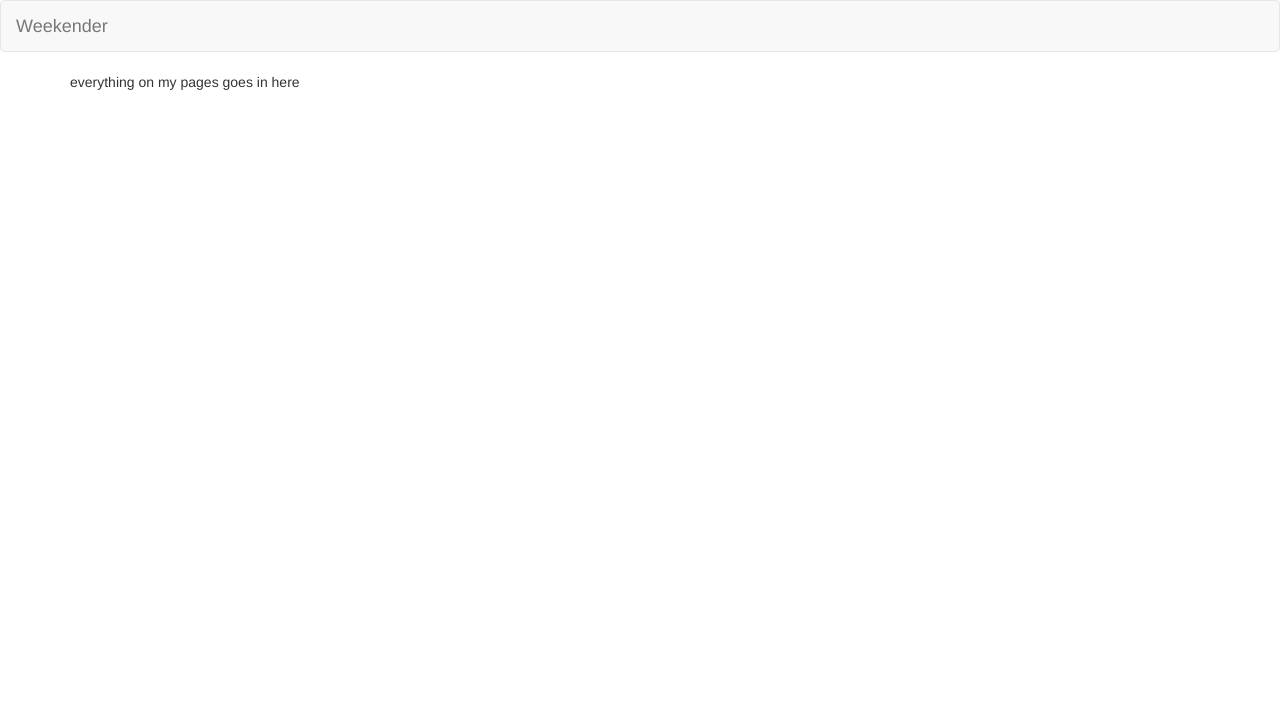
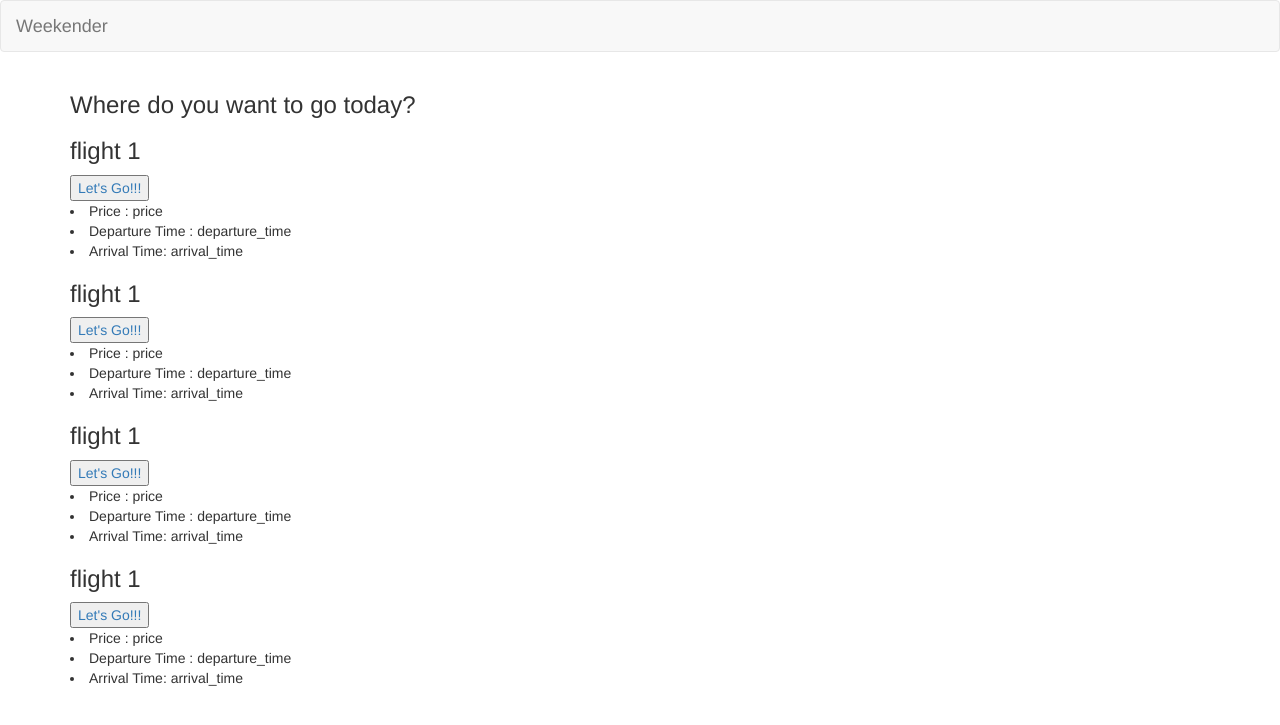
Before and after one commit to michelelee/weekender, a Flask app: page / in a window 1280 px wide. Shown: the top 725 px of the page. Run offline with Flask 2, Linux system fonts and the light colour scheme; some libraries are stand-ins or nearby versions.

Commit message:
another change

```diff
--- a/server.py
+++ b/server.py
@@ -14,12 +14,6 @@ app.jinja_env.undefined = StrictUndefined
 access_token="536176452.1fb234f.f67ad8054ffe4f46aecff1b2e4c4b7c6"
 
 @app.route('/')
-def go_home():
-	"""Homepage."""
-	print "lots of changes again"
-	return render_template("base.html")
-
-@app.route('/flight-results')
 def get_flight_results():
 	flight = "flight 1"
 	price = "price"
--- a/templates/flight_results.html
+++ b/templates/flight_results.html
@@ -2,19 +2,29 @@
 {% extends 'base.html' %}
 {% block content %}
 
-<div class><h3> Where do you want to go today? </h3> </div>
+<div>
+	<h3> Where do you want to go today? </h3>
+</div>
 <div>
 {% for flight_result in flight_results %}
-	<div> <h3> {{ flight }} </h3> </div>
 
-    <div><input type="button" class="search_flight" value="Let's Go!!!" data-flight-result="{{ flight }}"></div>
+	<div>
+	<h3> {{ flight }} </h3>
+	</div>
+
+    <div>
+    <a href="/my-flight"><input type="button" id="search_flight" value="Let's Go!!!" data-flight-result="{{ flight_results }}"></a>
+    </div>
+
         <div>
         <li> Price : {{ price}} </li>
         <li> Departure Time : {{ departure_time }} </li>
-        <li> Arrival Time: {{ arrival_time }}
+        <li> Arrival Time: {{ arrival_time }} </li>
         </div>
 {% endfor %}
+
 </div>
-
-
+<script type="text/javascript">
+$.post(url_for("")
+</script>
 {% endblock %}
```
